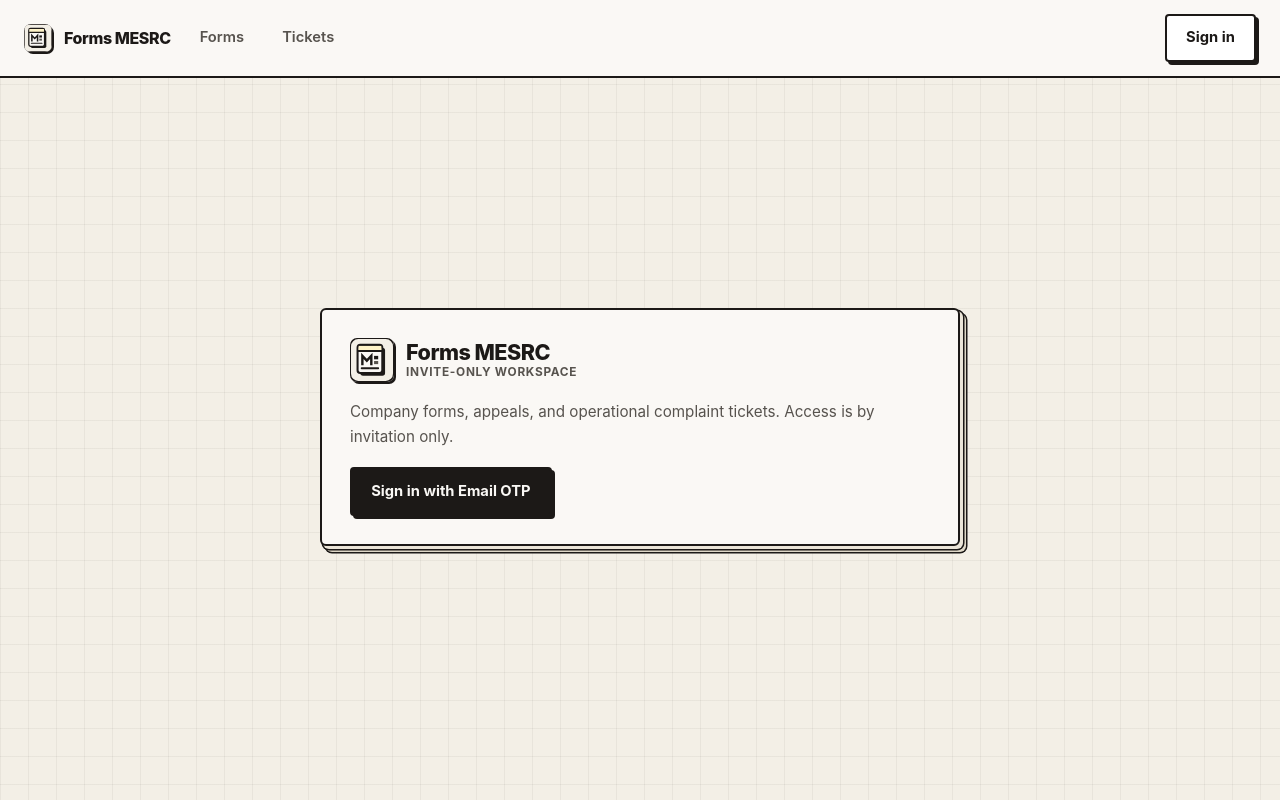
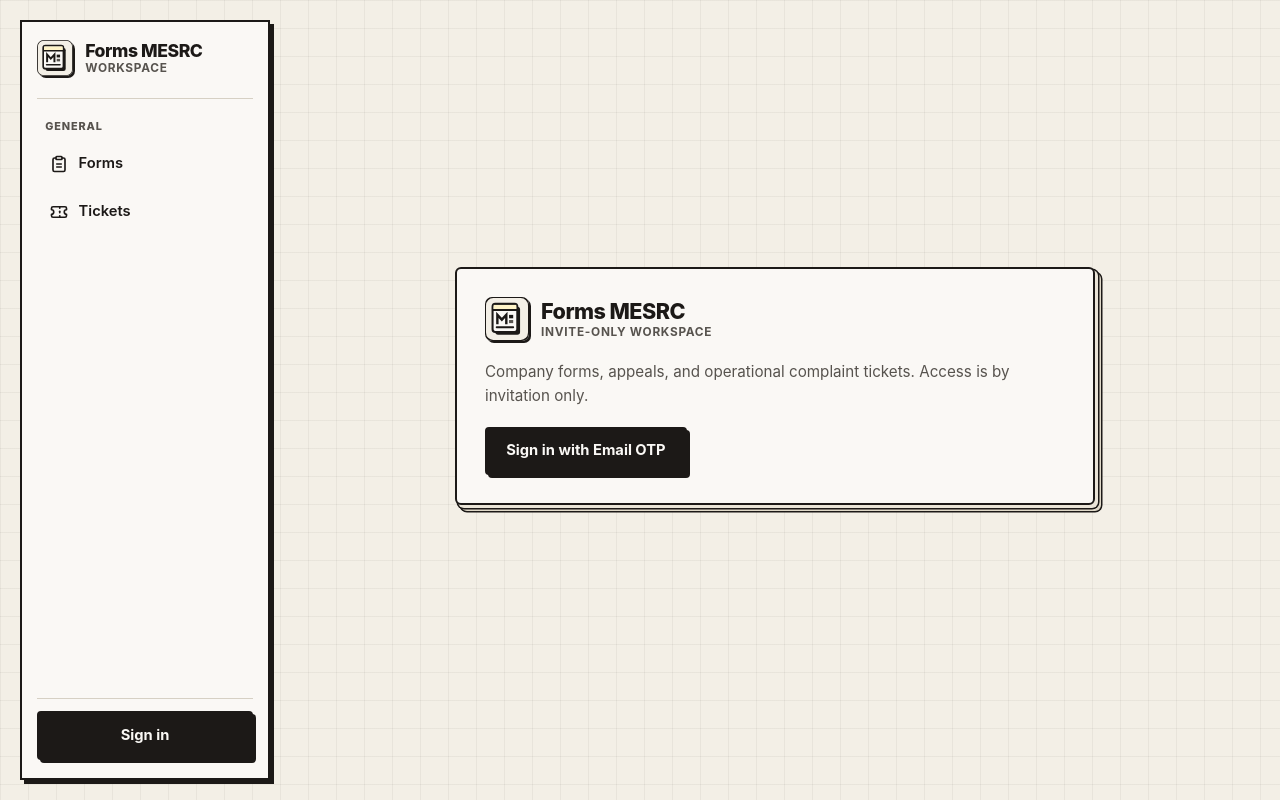
Before and after one commit to MoonWIRaja/forms-mesrc, a Next.js app in the folder apps/web/: page / in a window 1280 px wide. Built offline with nearby package versions, Linux system fonts and the light colour scheme; no server answers.

Commit message:
feat(ui): convert navigation to Refined Neo-Brutalist 3D floating sidebar

```diff
--- a/apps/web/src/app/globals.css
+++ b/apps/web/src/app/globals.css
@@ -125,13 +125,20 @@ a:hover {
   box-shadow: var(--shadow-sm);
 }
 
-/* Layout Shell */
+/* Layout Shell & App Frame */
+.app-frame {
+  display: flex;
+  min-height: 100vh;
+  width: 100%;
+  position: relative;
+}
+
 .shell {
   flex: 1;
   width: 100%;
-  max-width: 920px;
+  max-width: 960px;
   margin: 0 auto;
-  padding: 2rem var(--space) 3.5rem;
+  padding: 1.75rem var(--space) 3.5rem;
   display: flex;
   flex-direction: column;
   animation: pageIn 0.2s ease-out;
@@ -147,33 +154,226 @@ a:hover {
   margin-bottom: 0;
 }
 
-/* Navigation Bar */
-.nav {
+/* ============================================================================
+   REFINED NEO-BRUTALIST 3D FLOATING SIDEBAR
+   ============================================================================ */
+.floating-sidebar {
+  position: sticky;
+  top: 1.25rem;
+  height: calc(100vh - 2.5rem);
+  width: 250px;
+  min-width: 250px;
+  margin: 1.25rem 0 1.25rem 1.25rem;
   background: var(--surface);
-  border-bottom: 2px solid var(--ink);
-  padding: 0.85rem 1.5rem;
+  border: 2px solid var(--ink);
+  border-radius: var(--radius-md);
+  box-shadow: 4px 4px 0px var(--ink);
   display: flex;
-  flex-wrap: wrap;
-  align-items: center;
-  justify-content: space-between;
-  gap: 1rem;
+  flex-direction: column;
+  padding: 1.15rem 0.95rem;
+  z-index: 40;
 }
 
-.nav-links {
-  display: flex;
-  flex-wrap: wrap;
-  gap: 1.25rem;
-  align-items: center;
+.sidebar-brand {
+  padding-bottom: 0.85rem;
+  border-bottom: 1.5px solid var(--border-subtle);
+  margin-bottom: 0.65rem;
 }
 
-.nav-brand {
-  display: inline-flex;
+.sidebar-brand-link {
+  text-decoration: none;
+  color: inherit;
+  display: block;
+}
+
+.sidebar-brand-link:hover {
+  text-decoration: none;
+}
+
+.sidebar-menu {
+  display: flex;
+  flex-direction: column;
+  gap: 0.3rem;
+  flex: 1;
+  overflow-y: auto;
+  padding-right: 0.2rem;
+}
+
+.sidebar-section-label {
+  font-size: 0.68rem;
+  font-weight: 800;
+  text-transform: uppercase;
+  letter-spacing: 0.08em;
+  color: var(--muted);
+  padding: 0.55rem 0.5rem 0.15rem;
+}
+
+.sidebar-item {
+  display: flex;
   align-items: center;
-  gap: 0.55rem;
+  gap: 0.65rem;
+  padding: 0.55rem 0.75rem;
+  border-radius: var(--radius-sm);
+  border: 1.5px solid transparent;
   text-decoration: none;
-  font-size: 1.05rem;
+  color: var(--ink);
+  font-weight: 600;
+  font-size: 0.92rem;
+  transition: all 0.1s ease;
+}
+
+.sidebar-item-icon {
+  width: 18px;
+  height: 18px;
+  flex-shrink: 0;
+  stroke: currentColor;
+}
+
+.sidebar-item:hover {
+  background: #efeae0;
+  border-color: var(--ink);
+  transform: translate(-1.5px, -1.5px);
+  box-shadow: 2px 2px 0px var(--ink);
+  text-decoration: none;
+  color: var(--ink);
+}
+
+.sidebar-item.active {
+  background: #fef3c7;
+  border-color: var(--ink);
+  color: var(--ink);
   font-weight: 800;
-  letter-spacing: -0.02em;
+  box-shadow: 2.5px 2.5px 0px var(--ink);
+  transform: translate(-1px, -1px);
+}
+
+.sidebar-footer {
+  padding-top: 0.75rem;
+  border-top: 1.5px solid var(--border-subtle);
+  margin-top: 0.65rem;
+  display: flex;
+  flex-direction: column;
+  gap: 0.5rem;
+}
+
+.sidebar-profile-box {
+  display: flex;
+  flex-direction: column;
+  gap: 0.45rem;
+  background: var(--surface-muted);
+  padding: 0.6rem 0.75rem;
+  border: 1.5px solid var(--ink);
+  border-radius: var(--radius-sm);
+}
+
+.sidebar-user-info {
+  display: flex;
+  flex-direction: column;
+  gap: 0.25rem;
+}
+
+.sidebar-user-email {
+  font-size: 0.76rem;
+  font-weight: 700;
+  color: var(--ink);
+  white-space: nowrap;
+  overflow: hidden;
+  text-overflow: ellipsis;
+  display: block;
+}
+
+.badge-role {
+  align-self: flex-start;
+  font-size: 0.68rem;
+  padding: 0.1rem 0.45rem;
+  text-transform: uppercase;
+}
+
+.sidebar-signout-btn,
+.sidebar-signin-btn {
+  width: 100%;
+  justify-content: center;
+  font-size: 0.82rem;
+  padding: 0.4rem 0.65rem;
+}
+
+/* Mobile Floating Bar & Drawer */
+.mobile-floating-bar {
+  display: none;
+}
+
+.mobile-drawer-overlay {
+  display: none;
+}
+
+@media (max-width: 899px) {
+  .app-frame {
+    flex-direction: column;
+  }
+
+  .floating-sidebar {
+    display: none;
+  }
+
+  .mobile-floating-bar {
+    display: flex;
+    align-items: center;
+    justify-content: space-between;
+    margin: 0.85rem var(--space) 0;
+    padding: 0.65rem 1rem;
+    background: var(--surface);
+    border: 2px solid var(--ink);
+    border-radius: var(--radius-sm);
+    box-shadow: 3px 3px 0px var(--ink);
+    z-index: 40;
+  }
+
+  .mobile-bar-brand {
+    text-decoration: none;
+    color: inherit;
+  }
+
+  .mobile-toggle-btn {
+    padding: 0.35rem 0.75rem;
+    font-size: 0.82rem;
+    font-weight: 700;
+  }
+
+  .mobile-drawer-overlay {
+    position: fixed;
+    inset: 0;
+    background: rgba(28, 25, 23, 0.45);
+    z-index: 100;
+    backdrop-filter: blur(2px);
+    display: flex;
+    animation: fadeIn 0.15s ease;
+  }
+
+  .mobile-drawer-paper {
+    width: min(300px, 85vw);
+    height: 100%;
+    background: var(--surface);
+    border-right: 2px solid var(--ink);
+    padding: 1.5rem 1.15rem;
+    display: flex;
+    flex-direction: column;
+    box-shadow: 6px 0px 0px var(--ink);
+    animation: slideInLeft 0.18s ease;
+  }
+}
+
+@keyframes fadeIn {
+  from { opacity: 0; }
+  to { opacity: 1; }
+}
+
+@keyframes slideInLeft {
+  from {
+    transform: translateX(-100%);
+  }
+  to {
+    transform: translateX(0);
+  }
 }
 
 /* Brand Logo Mark */
@@ -217,23 +417,6 @@ a:hover {
   letter-spacing: 0.06em;
   color: var(--muted);
   margin-top: 0.1rem;
-}
-
-.nav-links a:not(.btn):not(.nav-brand) {
-  text-decoration: none;
-  font-size: 0.92rem;
-  font-weight: 600;
-  color: var(--muted);
-  padding: 0.25rem 0.5rem;
-  border-radius: var(--radius-sm);
-  border: 1.5px solid transparent;
-  transition: all 0.12s ease;
-}
-
-.nav-links a:not(.btn):not(.nav-brand):hover {
-  color: var(--ink);
-  background: var(--surface-muted);
-  border-color: var(--ink);
 }
 
 /* 3D Paper Journal Card */
--- a/apps/web/src/app/layout.tsx
+++ b/apps/web/src/app/layout.tsx
@@ -25,8 +25,10 @@ export default function RootLayout({ children }: { children: React.ReactNode })
     <html lang="en">
       <body>
         <a className="skip-link" href="#main">Skip to content</a>
-        <SiteNav />
-        <main id="main" className="shell">{children}</main>
+        <div className="app-frame">
+          <SiteNav />
+          <main id="main" className="shell">{children}</main>
+        </div>
         <ServiceWorkerRegister />
       </body>
     </html>
--- a/apps/web/src/components/SiteNav.tsx
+++ b/apps/web/src/components/SiteNav.tsx
@@ -10,6 +10,7 @@ export default function SiteNav() {
   const pathname = usePathname();
   const [profile, setProfile] = useState<UserProfile | null>(null);
   const [needsSetup, setNeedsSetup] = useState<boolean>(false);
+  const [mobileOpen, setMobileOpen] = useState(false);
 
   useEffect(() => {
     const supabase = getSupabase();
@@ -36,50 +37,142 @@ export default function SiteNav() {
     return () => sub.subscription.unsubscribe();
   }, [pathname]);
 
+  const [prevPath, setPrevPath] = useState(pathname);
+  if (prevPath !== pathname) {
+    setPrevPath(pathname);
+    setMobileOpen(false);
+  }
+
   async function handleSignOut() {
     await getSupabase().auth.signOut();
     setProfile(null);
   }
 
-  // Hide navbar completely on /setup or while initial setup is not yet completed
+  // Hide navigation completely on /setup or while initial setup is needed
   if (pathname?.startsWith("/setup") || needsSetup) {
     return null;
   }
 
-  return (
-    <nav className="nav" aria-label="Primary">
-      <div className="nav-links">
-        <Link href="/" className="nav-brand">
-          <BrandLogo size="sm" />
+  const isForms = pathname?.startsWith("/forms");
+  const isTickets = pathname?.startsWith("/tickets");
+  const isAdmin = pathname?.startsWith("/admin");
+  const isSettings = pathname?.startsWith("/maintenance/settings");
+  const isMaintenance =
+    pathname === "/maintenance" || pathname === "/maintenance/" || (pathname?.startsWith("/maintenance") && !isSettings);
+
+  const navContent = (
+    <>
+      <div className="sidebar-brand">
+        <Link href="/" className="sidebar-brand-link" aria-label="Forms MESRC Home">
+          <BrandLogo size="md" subtitle="Workspace" />
         </Link>
-        <Link href="/forms/">Forms</Link>
-        <Link href="/tickets/">Tickets</Link>
+      </div>
+
+      <nav className="sidebar-menu" aria-label="Main Navigation">
+        <div className="sidebar-section-label">General</div>
+        <Link href="/forms/" className={`sidebar-item ${isForms ? "active" : ""}`}>
+          <svg className="sidebar-item-icon" viewBox="0 0 24 24" fill="none" stroke="currentColor" strokeWidth="2.2" strokeLinecap="round" strokeLinejoin="round" aria-hidden="true">
+            <path d="M16 4h2a2 2 0 0 1 2 2v14a2 2 0 0 1-2 2H6a2 2 0 0 1-2-2V6a2 2 0 0 1 2-2h2" />
+            <rect x="8" y="2" width="8" height="4" rx="1" ry="1" />
+            <path d="M9 12h6" />
+            <path d="M9 16h6" />
+          </svg>
+          <span className="sidebar-item-text">Forms</span>
+        </Link>
+
+        <Link href="/tickets/" className={`sidebar-item ${isTickets ? "active" : ""}`}>
+          <svg className="sidebar-item-icon" viewBox="0 0 24 24" fill="none" stroke="currentColor" strokeWidth="2.2" strokeLinecap="round" strokeLinejoin="round" aria-hidden="true">
+            <path d="M2 9a3 3 0 0 1 0 6v2a2 2 0 0 0 2 2h16a2 2 0 0 0 2-2v-2a3 3 0 0 1 0-6V7a2 2 0 0 0-2-2H4a2 2 0 0 0-2 2Z" />
+            <path d="M13 5v2" />
+            <path d="M13 11v2" />
+            <path d="M13 17v2" />
+          </svg>
+          <span className="sidebar-item-text">Tickets</span>
+        </Link>
+
         {(profile?.role === "admin" || profile?.role === "maintenance") && (
-          <Link href="/admin/">Admin</Link>
+          <>
+            <div className="sidebar-section-label">Management</div>
+            <Link href="/admin/" className={`sidebar-item ${isAdmin ? "active" : ""}`}>
+              <svg className="sidebar-item-icon" viewBox="0 0 24 24" fill="none" stroke="currentColor" strokeWidth="2.2" strokeLinecap="round" strokeLinejoin="round" aria-hidden="true">
+                <path d="M12 22s8-4 8-10V5l-8-3-8 3v7c0 6 8 10 8 10z" />
+              </svg>
+              <span className="sidebar-item-text">Admin</span>
+            </Link>
+          </>
         )}
+
         {profile?.role === "maintenance" && (
           <>
-            <Link href="/maintenance/">Maintenance</Link>
-            <Link href="/maintenance/settings/">Settings</Link>
+            <div className="sidebar-section-label">System</div>
+            <Link href="/maintenance/" className={`sidebar-item ${isMaintenance ? "active" : ""}`}>
+              <svg className="sidebar-item-icon" viewBox="0 0 24 24" fill="none" stroke="currentColor" strokeWidth="2.2" strokeLinecap="round" strokeLinejoin="round" aria-hidden="true">
+                <path d="M14.7 6.3a1 1 0 0 0 0 1.4l1.6 1.6a1 1 0 0 0 1.4 0l3.77-3.77a6 6 0 0 1-7.94 7.94l-6.91 6.91a2.12 2.12 0 0 1-3-3l6.91-6.91a6 6 0 0 1 7.94-7.94l-3.76 3.76z" />
+              </svg>
+              <span className="sidebar-item-text">Maintenance</span>
+            </Link>
+            <Link href="/maintenance/settings/" className={`sidebar-item ${isSettings ? "active" : ""}`}>
+              <svg className="sidebar-item-icon" viewBox="0 0 24 24" fill="none" stroke="currentColor" strokeWidth="2.2" strokeLinecap="round" strokeLinejoin="round" aria-hidden="true">
+                <circle cx="12" cy="12" r="3" />
+                <path d="M19.4 15a1.65 1.65 0 0 0 .33 1.82l.06.06a2 2 0 0 1 0 2.83 2 2 0 0 1-2.83 0l-.06-.06a1.65 1.65 0 0 0-1.82-.33 1.65 1.65 0 0 0-1 1.51V21a2 2 0 0 1-2 2 2 2 0 0 1-2-2v-.09A1.65 1.65 0 0 0 9 19.4a1.65 1.65 0 0 0-1.82.33l-.06.06a2 2 0 0 1-2.83 0 2 2 0 0 1 0-2.83l.06-.06a1.65 1.65 0 0 0 .33-1.82 1.65 1.65 0 0 0-1.51-1H3a2 2 0 0 1-2-2 2 2 0 0 1 2-2h.09A1.65 1.65 0 0 0 4.6 9a1.65 1.65 0 0 0-.33-1.82l-.06-.06a2 2 0 0 1 0-2.83 2 2 0 0 1 2.83 0l.06.06a1.65 1.65 0 0 0 1.82.33H9a1.65 1.65 0 0 0 1-1.51V3a2 2 0 0 1 2-2 2 2 0 0 1 2 2v.09a1.65 1.65 0 0 0 1 1.51 1.65 1.65 0 0 0 1.82-.33l.06-.06a2 2 0 0 1 2.83 0 2 2 0 0 1 0 2.83l-.06.06a1.65 1.65 0 0 0-.33 1.82V9a1.65 1.65 0 0 0 1.51 1H21a2 2 0 0 1 2 2 2 2 0 0 1-2 2h-.09a1.65 1.65 0 0 0-1.51 1z" />
+              </svg>
+              <span className="sidebar-item-text">Settings</span>
+            </Link>
           </>
         )}
-      </div>
-      <div className="nav-links">
+      </nav>
+
+      <div className="sidebar-footer">
         {profile ? (
-          <>
-            <span className="badge">
-              {profile.email} ({profile.role})
-            </span>
-            <button type="button" className="btn btn-secondary" onClick={handleSignOut}>
+          <div className="sidebar-profile-box">
+            <div className="sidebar-user-info">
+              <span className="sidebar-user-email" title={profile.email}>{profile.email}</span>
+              <span className="badge badge-role">{profile.role}</span>
+            </div>
+            <button type="button" className="btn btn-secondary sidebar-signout-btn" onClick={handleSignOut}>
               Sign out
             </button>
-          </>
+          </div>
         ) : (
-          <Link href="/sign-in/" className="btn btn-secondary">
+          <Link href="/sign-in/" className="btn btn-primary sidebar-signin-btn">
             Sign in
           </Link>
         )}
       </div>
-    </nav>
+    </>
+  );
+
+  return (
+    <>
+      {/* Mobile Top Floating Bar */}
+      <div className="mobile-floating-bar" aria-label="Mobile Navigation Bar">
+        <Link href="/" className="mobile-bar-brand">
+          <BrandLogo size="sm" />
+        </Link>
+        <button
+          type="button"
+          className="btn btn-secondary mobile-toggle-btn"
+          onClick={() => setMobileOpen(!mobileOpen)}
+          aria-expanded={mobileOpen}
+          aria-label="Toggle navigation menu"
+        >
+          {mobileOpen ? "✕ Close" : "☰ Menu"}
+        </button>
+      </div>
+
+      {/* Mobile Floating Drawer */}
+      {mobileOpen && (
+        <div className="mobile-drawer-overlay" onClick={() => setMobileOpen(false)}>
+          <aside className="mobile-drawer-paper" onClick={(e) => e.stopPropagation()}>
+            {navContent}
+          </aside>
+        </div>
+      )}
+
+      {/* Desktop Floating Sidebar */}
+      <aside className="floating-sidebar" aria-label="Main Navigation">
+        {navContent}
+      </aside>
+    </>
   );
 }
```
